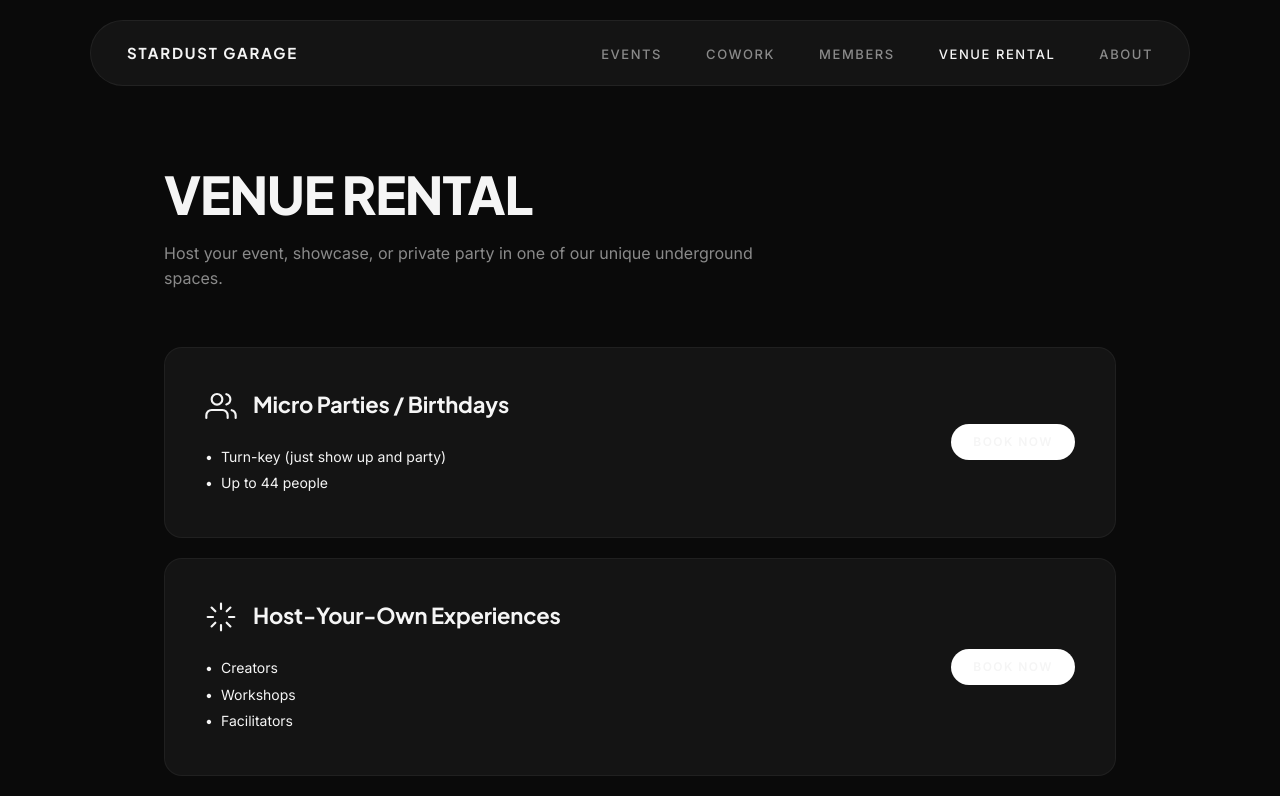
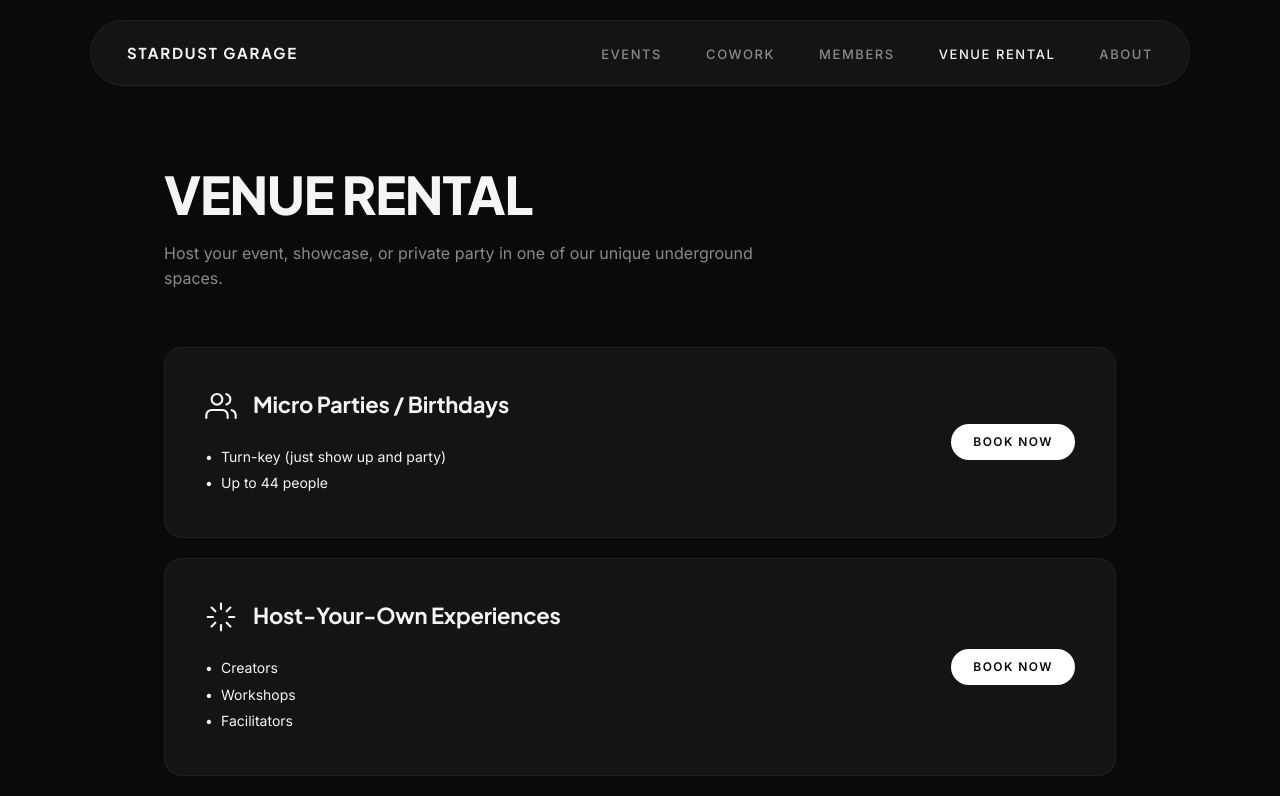
Before and after one commit to journalssound/stardust-garage-2.1, a Next.js app: page /venue-rental in a window 1280 px wide. Shown: the top 796 px of the page. Built offline with nearby package versions, Linux system fonts and the light colour scheme.

Commit message:
Fix button text visibility on venue rental page

```diff
--- a/app/venue-rental/page.js
+++ b/app/venue-rental/page.js
@@ -112,7 +112,8 @@ export default function VenueRentalPage() {
             <div className="flex flex-col items-end justify-center">
               <a
                 href={venue.cta.href}
-                className="bg-white text-[#0a0a0a] px-[22px] py-2.5 rounded-full text-xs font-semibold tracking-[0.12em] hover:bg-gray-200 transition-all hover:-translate-y-0.5 whitespace-nowrap"
+                className="px-[22px] py-2.5 rounded-full text-xs font-semibold tracking-[0.12em] hover:bg-gray-200 transition-all hover:-translate-y-0.5 whitespace-nowrap"
+                style={{ background: '#ffffff', color: '#0a0a0a' }}
               >
                 {venue.cta.label}
               </a>
```
